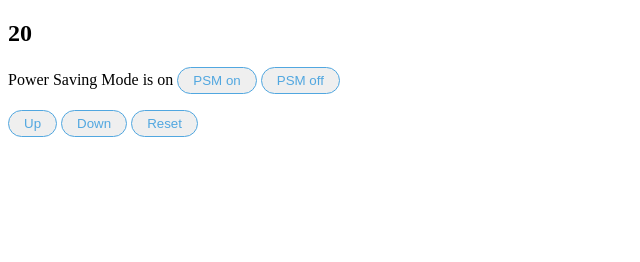
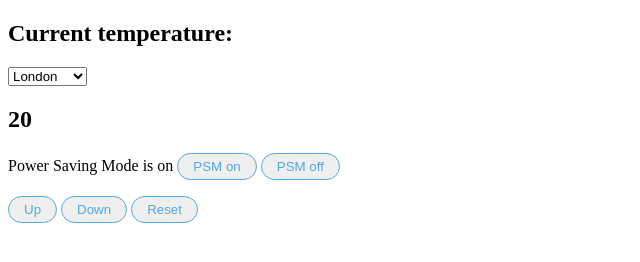
Before and after one commit to TamMelPer/Thermostat, a plain HTML site: page public/index.html in a window 1280 px wide. Shown: the whole page, without its empty margins (0-640 px from the left). Drawn offline with nearby package versions, Linux system fonts and the light colour scheme.

Commit message:
user can select from a dropdown

```diff
--- a/public/index.html
+++ b/public/index.html
@@ -9,7 +9,13 @@
   </head>
   <body>
     <section>
-
+      <h1>Current temperature: <span id="current-temperature"></span></h1>
+      <select id="current-city">
+        <option value="london">London</option>
+        <option value="new york">New York</option>
+        <option value="paris">Paris</option>
+        <option value="tokyo">Tokyo</option>
+      </select>
       <h1 id="temperature">Temperature</h1>
       <p>
         Power Saving Mode is <span id="power-saving-status">on</span>
--- a/public/script.js
+++ b/public/script.js
@@ -1,4 +1,12 @@
 $(document).ready(function() {
+
+$('#current-city').change(function() {
+	var city = $('#current-city').val();
+	$.get('http://api.openweathermap.org/data/2.5/weather?q=' + city + '&appid=6ea521e50cfe7612e4494d54cddb44b9&units=metric', function(data) {
+		$('#current-temperature').text(data.main.temp);
+	})
+})
+
     let thermostat = new Thermostat();
 
 		function updateTemperature() {
```
